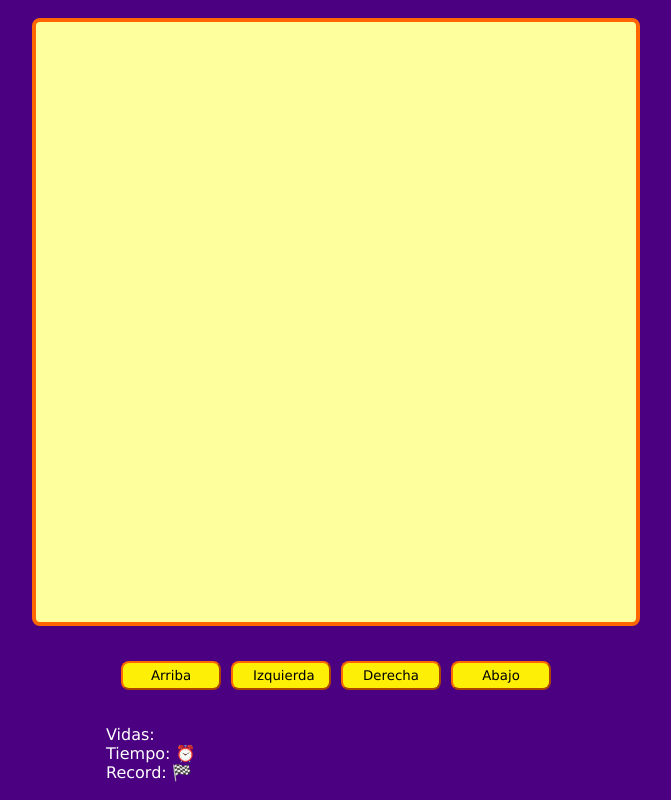
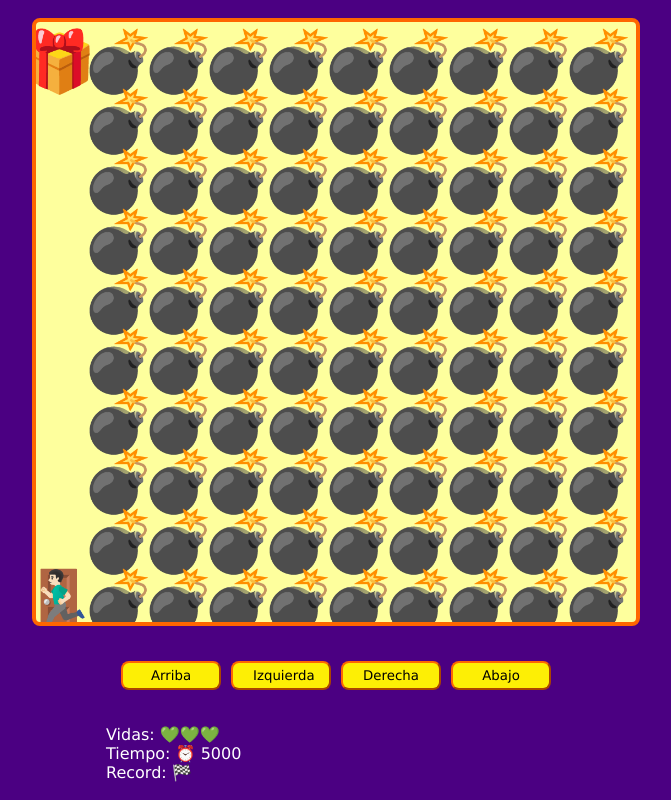
Before and after one commit to Sanjuly/taller-practico-javascript-videogamer, a plain HTML site: page index.html in a window 1280 px wide. Shown: the whole page, without its empty margins (304-975 px from the left). Drawn offline with Linux system fonts and the light colour scheme.

Commit message:
Ajustes finales

```diff
--- a/game.js
+++ b/game.js
@@ -1,5 +1,7 @@
+//variables para trabajar con canvas
 const canvas = document.querySelector('#game');
-const game = canvas.getContext('2d');
+const game = canvas.getContext('2d'); //bidimensional
+//variables para manipular el DOM
 const btnUp = document.querySelector('#up');
 const btnLeft = document.querySelector('#left');
 const btnRight = document.querySelector('#right');
@@ -10,14 +12,15 @@ const spanRecord = document.querySelector('#record');
 const pResult = document.querySelector('#result');
 //const num = document.querySelector('#num');
 
-let canvasSize;
-let elementsSize;
-let level = 0; //primera posición del array
-let lives = 3;
+//variables que vamos a usar dentro de las funciones
+let canvasSize; //tamaño del canvas
+let elementsSize; // tamaño del elemento
+let level = 0; //primera posición del array niveles
+let lives = 3; // vidas que tiene el jugador
 
-let timeStart;
-let timePlayer;
-let timeInterval;
+let timeStart; //tiempo para empezar
+let timePlayer; //tiempo de juego
+let timeInterval; //
 
 //variable const se puede modificar su valor porque es un objeto y estamos modificando sus propiedades
 const playerPosition = {
@@ -28,10 +31,10 @@ const giftPosition = {
     x: undefined,
     y: undefined,
 }
-let enemyPositions = [];
+let enemyPositions = []; //posicion del enemigo
 
-window.addEventListener('load', setCanvasSize);
-window.addEventListener('resive', setCanvasSize);
+window.addEventListener('load', setCanvasSize); //escuchando el window para cargar el tamaño del canvas
+window.addEventListener('resize', setCanvasSize); //para recargar
 
 //para controlar los decimales
 function fixNumber(n) {
@@ -45,15 +48,13 @@ function setCanvasSize() {
     } else {
         canvasSize = window.innerHeight * 0.75;
     }
-
-//canvas = Number(canvasSize.toFixed(2));
+canvasSize = Number(canvasSize.toFixed(0));
 canvas.setAttribute('width', canvasSize);
 canvas.setAttribute('height', canvasSize);
 
 elementsSize = fixNumber(canvasSize / 10);
 playerPosition.x = undefined;
 playerPosition.y = undefined;
-
 startGame();
 }
 
@@ -69,7 +70,7 @@ if (!map) {
 }
 if (!timeStart) {
     timeStart = Date.now();
-    //timeInterval = setInterval(showTime, 1);
+    timeInterval = setInterval(showTime,100);
     showRecord();
 }
 //el string los limpiamos de espacios vacios con la funcion trim(), luego creamos un arreglo con salto de linea con el split que nos va a dar las filas
@@ -77,9 +78,8 @@ const mapRows = map.trim().split('\n');
 //apartir del array de filas aplicando el metodo map puedo obtener cada string y aplicarle trim y split para que me den los arreglos con cada fila
 const mapCols = mapRows.map(row => row.trim().split(''));//array bidimencional
 //console.log({map, mapRows, mapCols});
-
-showLives();
-enemyPositions = [];
+showLives(); //funcion que genera las vidas
+enemyPositions = []; //posicion de los enemigos
 game.clearRect(0,0, canvasSize,canvasSize);
 //render de cada uno de los elementos
 mapCols.forEach((row, rowI) => {
@@ -112,29 +112,31 @@ mapCols.forEach((row, rowI) => {
 
 function movePlayer() {
     //toFixed(3)para que llegue a tres decimales
+    //hay un solo regalo
     const giftCollisionX = playerPosition.x.toFixed(3) == giftPosition.x.toFixed(3);
     const giftCollisionY = playerPosition.y.toFixed(3) == giftPosition.y.toFixed(3);
-    const giftCollision = giftCollisionX && giftCollisionY;
+    const giftCollision = giftCollisionX && giftCollisionY;//si ambas condiciones coinciden es true detecta la colision
 
     if (giftCollision) {
         //funcion para cambiar de nivel
         levelWin();
     }
     const enemyCollision = enemyPositions.find(enemy => {
-        const enemyCollisionX = enemy.x.toFixed(3) == playerPosition.x
-        const enemyCollisionY = enemy.y.toFixed(3) == playerPosition.y
+        const enemyCollisionX = enemy.x.toFixed(3) == playerPosition.x.toFixed(3);
+        const enemyCollisionY = enemy.y.toFixed(3) == playerPosition.y.toFixed(3);
         return enemyCollisionX && enemyCollisionY;
     });
     if (enemyCollision) {
         levelFail();
     }
-    game.fillText(emojis['PLAYER'], playerPosition.x, playerPosition.y);
+    game.fillText(emojis['PLAYER'], playerPosition.x.toFixed(3), playerPosition.y.toFixed(3));
 }   //cuando ganas
     function levelWin() {
         console.log('Subiste de Nivel');
         level++;
         startGame();
-    }//cuando pierde
+    }
+    //cuando pierde
     function levelFail() {
         console.log('Chocaste contra un enemigo');
         lives--;
@@ -148,6 +150,7 @@ function movePlayer() {
         playerPosition.y = undefined;
         startGame();
     }
+
     function gameWin() {
         console.log('¡Terminaste el juego!');
         clearInterval(timeInterval);
@@ -166,10 +169,8 @@ function movePlayer() {
             localStorage.setItem('record_time', playerTime);
             pResult.innerHTML = 'Primera vez? Muy bien, pero ahora trata de superar tu tiempo :)';
         }
-
             console.log({recordTime, playerTime});
 }
-
     function showLives() {
         const heartsArray = Array(lives).fill(emojis['HEART']);
         //console.log(heartsArray);
@@ -180,10 +181,10 @@ function movePlayer() {
         spanTime.innerHTML = Date.now() - timeStart;
     }
     function showRecord() {
-        spanRecord.innerHTML = localStorage.getItem('record_time');
+        spanRecord.innerHTML= localStorage.getItem('record_time');
     }
 
-
+//EVENTOS CLICK Y KEYDOWN
 //para saber hacia donde se quiere mover el jugador
 document.addEventListener('keydown', moveByKeys);
 btnUp.addEventListener('click', moveUp);
@@ -238,6 +239,8 @@ function moveDown() {
     }
 }
 
+
+
 //function numbers() {
   //  console.log('Soy un cero');
 //}
@@ -249,7 +252,7 @@ function moveDown() {
 
 
 
- // window.innerHeight
+  //window.innerHeight
   // window.innerWidth
 
   // game.fillRect(0,50,100,100);
--- a/index.html
+++ b/index.html
@@ -22,7 +22,7 @@
         <div class="messages">
             <p>Vidas: <span id="lives"></span></p>
             <p>Tiempo: ⏰ <span id="time"></span></p>
-            <p>Record: 🏁 <span id="record_time"></span></p>
+            <p>Record: 🏁 <span id="record"></span></p>
             <p id="result"></p>
         </div>
     </main>
```
Lines whose indentation alone changed are shown as unchanged.
